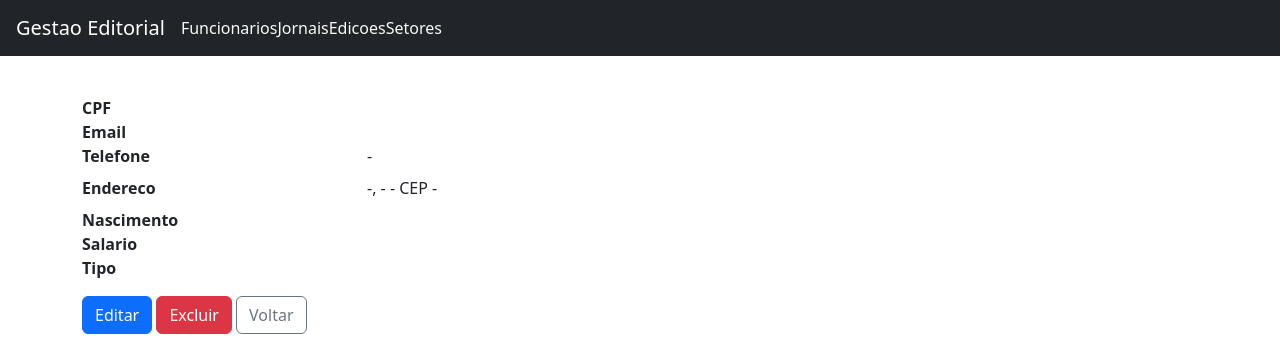
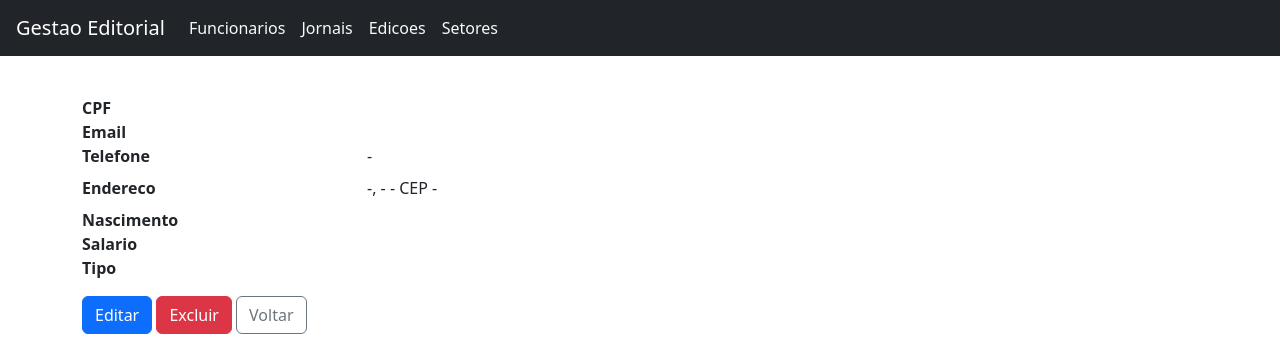
Before and after one commit to Felifelps/EditoraBD, a FastAPI app: page /funcionarios/1 in a window 1280 px wide. Shown: the top 338 px of the page. Run offline with FastAPI, Linux system fonts and the light colour scheme; some libraries are stand-ins or nearby versions.

Commit message:
fix: espaçar itens do menu de navegacao

```diff
--- a/app/templates/base.html
+++ b/app/templates/base.html
@@ -11,10 +11,12 @@
 <body>
     <nav class="navbar navbar-expand navbar-dark bg-dark px-3">
         <a class="navbar-brand" href="/">Gestao Editorial</a>
-        <a class="nav-link text-light" href="/funcionarios">Funcionarios</a>
-        <a class="nav-link text-light" href="/jornais">Jornais</a>
-        <a class="nav-link text-light" href="/edicoes">Edicoes</a>
-        <a class="nav-link text-light" href="/setores">Setores</a>
+        <div class="navbar-nav">
+            <a class="nav-link text-light" href="/funcionarios">Funcionarios</a>
+            <a class="nav-link text-light" href="/jornais">Jornais</a>
+            <a class="nav-link text-light" href="/edicoes">Edicoes</a>
+            <a class="nav-link text-light" href="/setores">Setores</a>
+        </div>
     </nav>
     <main class="container py-4">
         {% block content %}{% endblock %}
```
